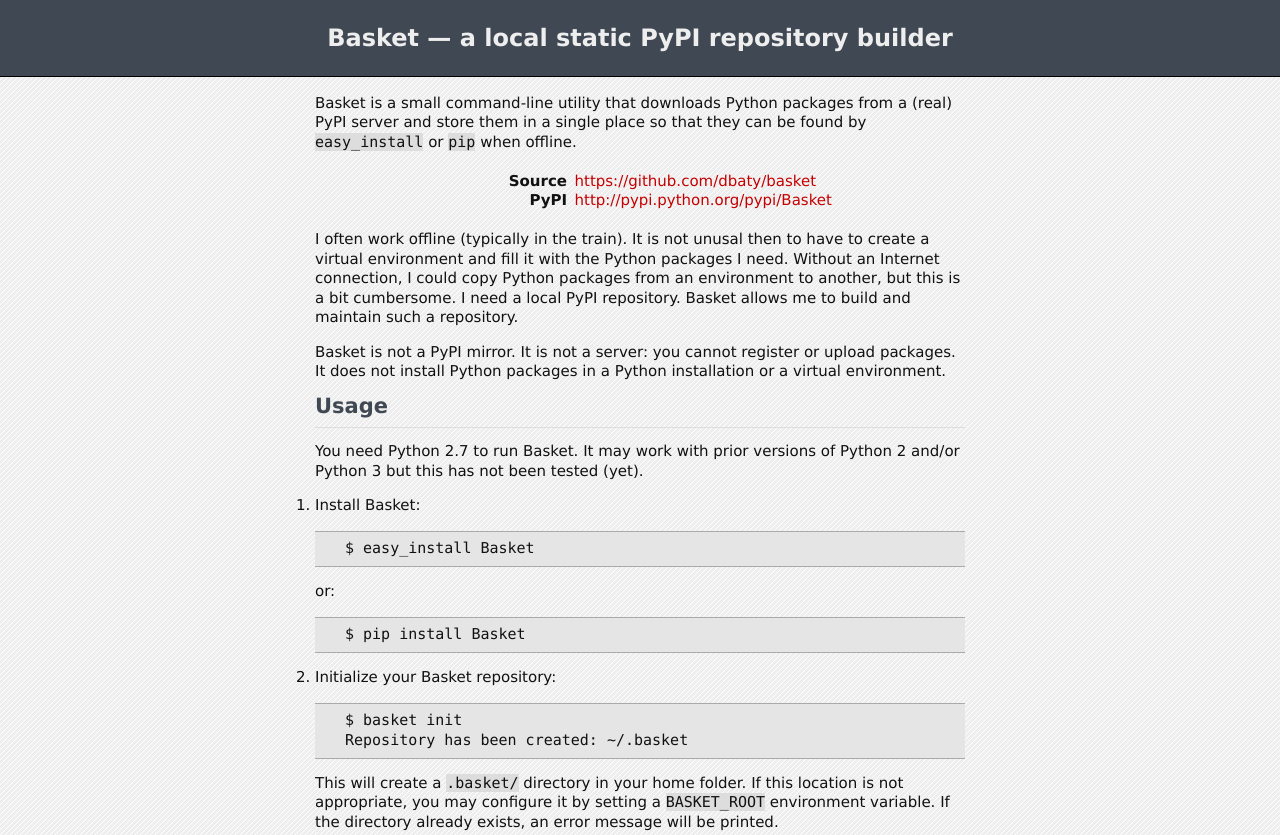
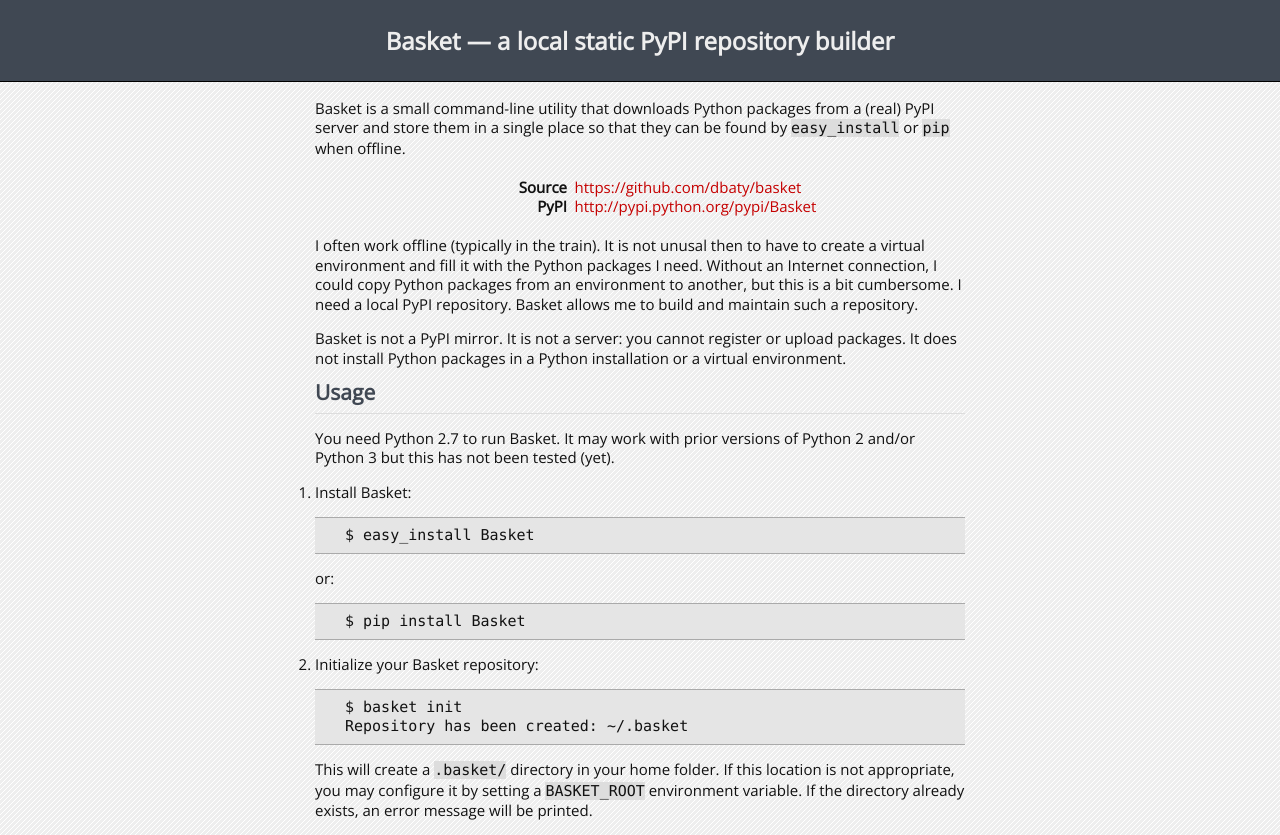
Before and after one commit to dbaty/Basket, a plain HTML site: page docs/index.html in a window 1280 px wide. Shown: the top 835 px of the page. Drawn offline with nearby package versions, Linux system fonts and the light colour scheme.

Commit message:
Fixed font in HTML documentation.

```diff
--- a/docs/index.html
+++ b/docs/index.html
@@ -1,7 +1,7 @@
 <!DOCTYPE html>
 <html lang="en">
 <head>
-  <link rel="stylesheet" type="text/css" href="http://fonts.googleapis.com/css?family=Montserrat">
+  <link rel="stylesheet" type="text/css" href="http://fonts.googleapis.com/css?family=Open+Sans">
   <meta content="text/html; charset=utf-8" http-equiv="content-type">
   <title>Basket &mdash; a local static PyPI repository builder</title>
   <link rel="stylesheet" type="text/css" href="main.css">
--- a/docs/main.css
+++ b/docs/main.css
@@ -9,12 +9,11 @@ body {
     background-color: white;
     background: url("bg.png");
     color: #111111;
-    font-family: "Lucida Grande", "Lucida Sans Unicode", Verdana, Arial, sans-serif;
+    font-family: "Open Sans", "Lucida Grande", "Lucida Sans Unicode", Verdana, Arial, sans-serif;
     font-size: 93.75%; /* 15px */
 }
 
 h1, h2 {
-    font-family: "Lucida Grande", "Lucida Sans Unicode", Verdana, Arial, sans-serif;
     font-weighte: bold;
     margin-bottom: 0.7em;
     font-size: 100%;
```
